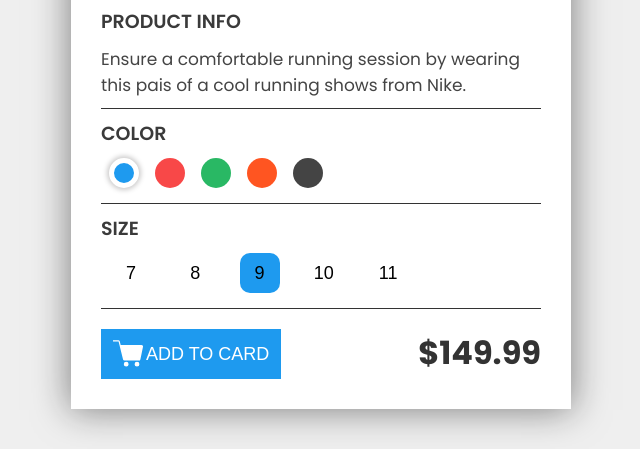
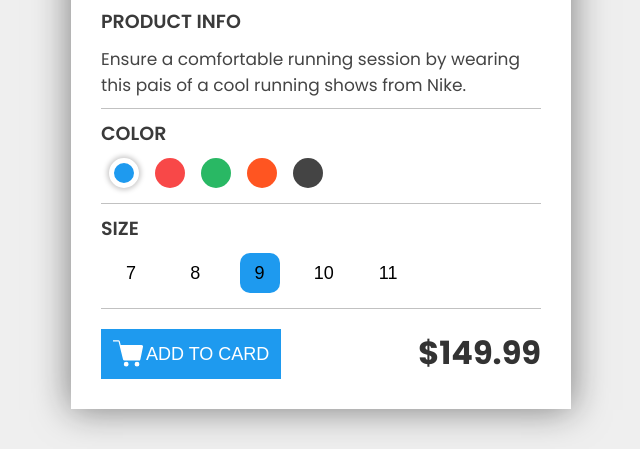
Before and after one commit to NondasNF/product_card_html_css_js, a plain HTML site: page index.html in a window 1280 px wide. Shown: the part 461-910 px from the top of the page, without its empty margins (319-959 px from the left). Drawn offline with Linux system fonts and the light colour scheme.

Commit message:
Set section border opacity

```diff
--- a/style.css
+++ b/style.css
@@ -112,7 +112,7 @@ main{
     padding: 30px;
 }
 section{
-    border-bottom: 1px solid var(--font-color1);
+    border-bottom: 1px solid rgba(51, 51, 51, 0.3);
 }
 h1{
     margin: 0;
```
